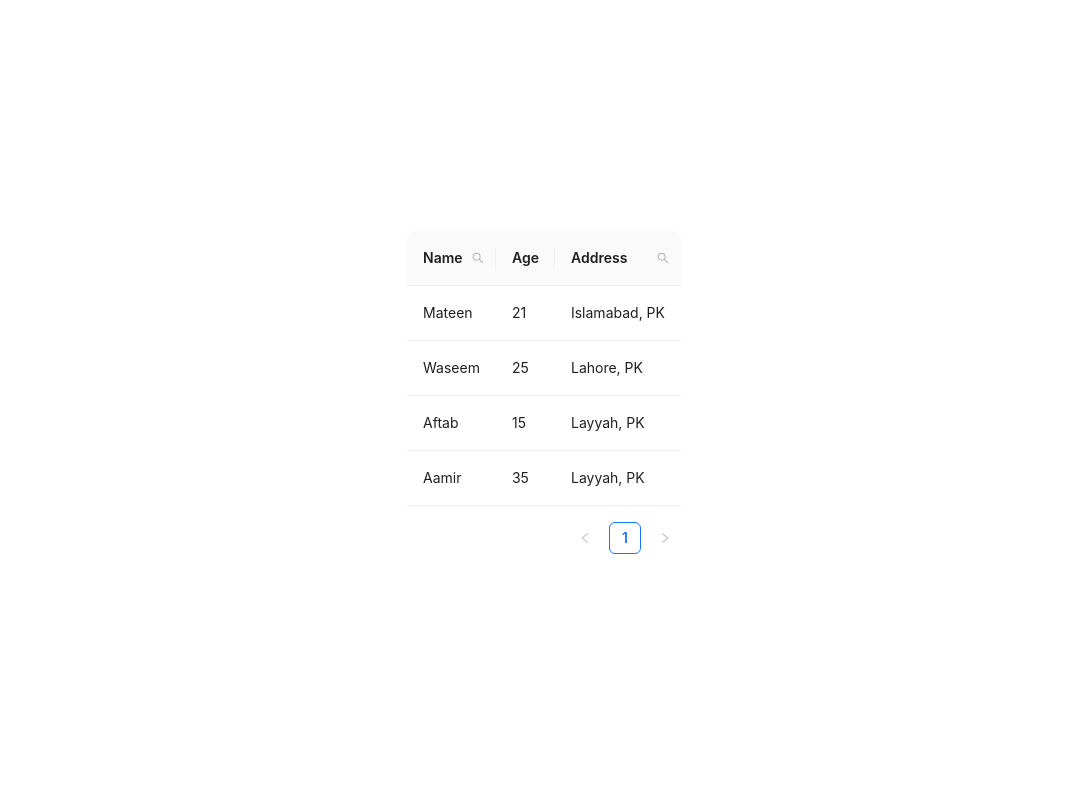
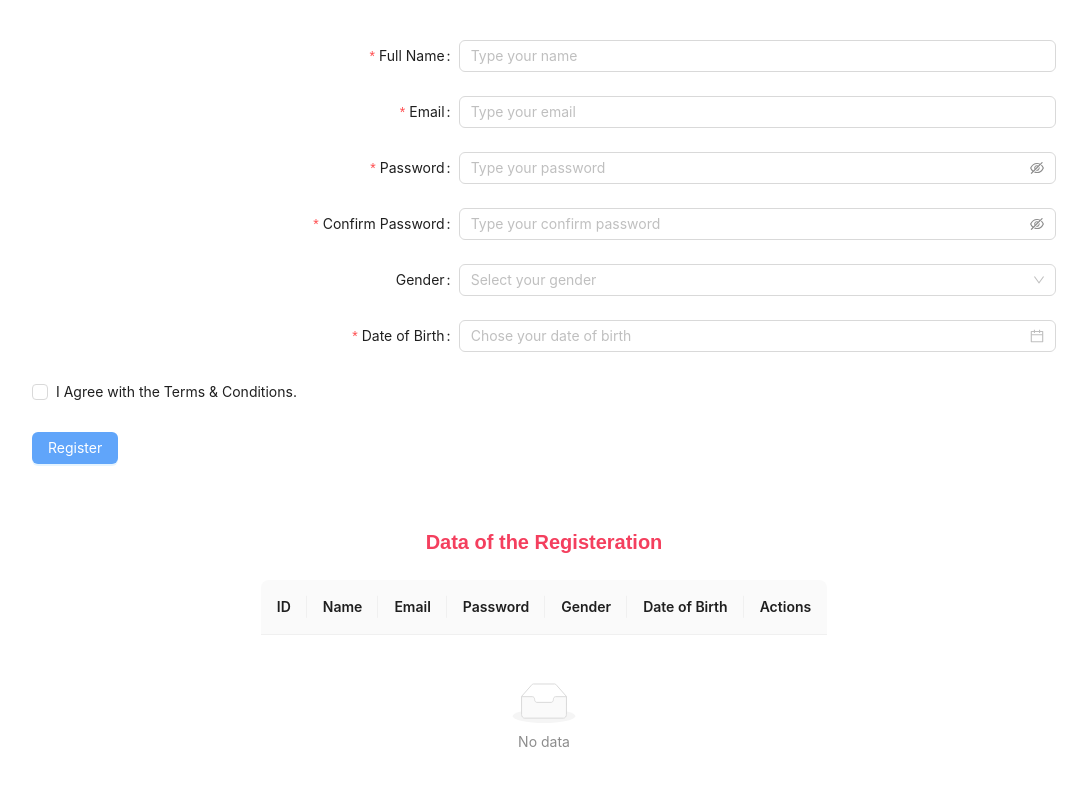
Before and after one commit to mateenNawaz86/Ant-Design-Practice, a React (Create React App) app: page / in a window 1280 px wide. Shown: the top 786 px of the page, without its empty margins (96-1183 px from the left). Built offline with nearby package versions, Linux system fonts and the light colour scheme.

Commit message:
Form Validation

```diff
--- a/src/App.js
+++ b/src/App.js
@@ -1,5 +1,6 @@
 import React from "react";
-import SearchBox from "./components/SearchBox";
+// import SearchBox from "./components/SearchBox";
+import FormValidation from "./components/FormValidation";
 // import Pagination from "./components/Pagination";
 // import SelectionTable from "./components/SelectionTable";
 // import CustomTheme from "./components/CustomTheme";
@@ -94,7 +95,7 @@ const App = () => {
         </Button>
       </div> */}
 
-      <div className="flex justify-center items-center flex-col h-screen">
+      <div className="flex justify-center items-center flex-col h-full my-10">
         {/* <RegisteredForm /> */}
         {/* <TableComp /> */}
         {/* <ExpForm /> */}
@@ -103,7 +104,8 @@ const App = () => {
         {/* <SelectionTable /> */}
         {/* <CustomTheme /> */}
         {/* <CRUD /> */}
-        <SearchBox />
+        {/* <SearchBox /> */}
+        <FormValidation />
       </div>
     </>
   );
--- /dev/null
+++ b/src/components/FormValidation.jsx
@@ -0,0 +1,362 @@
+import React, { useState } from "react";
+import moment from "moment";
+
+import {
+  Button,
+  Checkbox,
+  DatePicker,
+  Form,
+  Input,
+  Select,
+  Table,
+  Modal,
+  message,
+} from "antd";
+import { EditOutlined, DeleteOutlined } from "@ant-design/icons";
+
+const FormValidation = () => {
+  const [selectedDate, setSelectedDate] = useState(null);
+  const [editRecord, setEditRecord] = useState(null);
+  const [data, setData] = useState([]);
+
+  const [input, setInput] = useState({
+    name: "",
+    password: "",
+    confPsw: "",
+    gender: "",
+    dateOfBirth: "",
+  });
+
+  // Regix for the password
+  const passwordRegex = /^(?=.*[A-Z])(?=.*[a-z])(?=.*\d)(?=.*\W).{6,}$/;
+
+  //   Columns for the Table
+  const columns = [
+    {
+      key: "0",
+      title: "ID",
+      dataIndex: "id",
+    },
+    {
+      key: "1",
+      title: "Name",
+      dataIndex: "name",
+    },
+    {
+      key: "2",
+      title: "Email",
+      dataIndex: "email",
+    },
+    {
+      key: "3",
+      title: "Password",
+      dataIndex: "password",
+    },
+    {
+      key: "4",
+      title: "Gender",
+      dataIndex: "gender",
+    },
+    {
+      key: "5",
+      title: "Date of Birth",
+      dataIndex: "dateOfBirth",
+    },
+    {
+      key: "6",
+      title: "Actions",
+      render: (record) => {
+        return (
+          <>
+            <EditOutlined
+              style={{
+                color: "blue",
+                marginRight: "10px",
+                cursor: "pointer",
+                fontSize: "18px",
+              }}
+              onClick={() => onEditHandler(record)}
+            />
+            <DeleteOutlined
+              onClick={() => onDeleteHandler(record)}
+              style={{
+                color: "red",
+                cursor: "pointer",
+                fontSize: "18px",
+              }}
+            />
+          </>
+        );
+      },
+    },
+  ];
+  const changeInpHandler = (name, value) => {
+    setInput({
+      ...input,
+      [name]: value,
+    });
+  };
+
+  // Function for handling the delete functionality
+  const onDeleteHandler = (item) => {
+    Modal.confirm({
+      title: "Are you sure, you want to delete this student record?",
+      okText: "Yes",
+      okType: "danger",
+      onOk: () => {
+        setData((prev) => {
+          return prev.filter((student) => student.id !== item.id);
+        });
+      },
+    });
+  };
+
+  // Function for handling the edit functionality
+  const onEditHandler = (item) => {
+    // Set the record data to the state variable for editing
+    setEditRecord(item);
+    // Pre-fill the form fields with the record data
+    setInput({
+      name: item.name,
+      email: item.email,
+      password: item.password,
+      gender: item.gender,
+      dateOfBirth: item.dateOfBirth,
+    });
+  };
+
+  const formattedDate = selectedDate ? selectedDate.format("YYYY-MM-DD") : "";
+
+  const handleDatePickerChange = (date) => {
+    setSelectedDate(date);
+  };
+
+  // Function for Handling the submit functionality
+  const handleSubmit = () => {
+    if (editRecord) {
+      // If there's an editRecord, update the existing record
+      setData((prevData) =>
+        prevData.map((item) =>
+          item.id === editRecord.id
+            ? { ...item, ...input, dateOfBirth: formattedDate }
+            : item
+        )
+      );
+      message.success("Update Data successfully!");
+      setEditRecord(null); // Reset the editRecord after updating
+    } else {
+      // If there's no editRecord, add a new record
+      const randomNumber = parseInt(Math.random() * 1000);
+      const id = randomNumber;
+      const newRecord = { ...input, id, key: id, dateOfBirth: formattedDate };
+      setData([...data, newRecord]);
+      message.success("Register successfully!");
+    }
+
+    setInput({
+      name: "",
+      password: "",
+      confPsw: "",
+      gender: "",
+      dateOfBirth: "",
+    });
+    setSelectedDate(null); // Reset the selectedDate after submission
+  };
+
+  return (
+    <>
+      <Form
+        onFinish={handleSubmit}
+        labelCol={{ span: 10 }}
+        wrapperCol={{ span: 14 }}
+        className="w-4/5 mx-auto"
+      >
+        <Form.Item
+          label="Full Name"
+          name="name"
+          rules={[
+            {
+              required: true,
+              message: "Please enter your name",
+            },
+            { whitespace: true },
+            { min: 3, message: "Full name must be atleast 3 characters." },
+          ]}
+          hasFeedback
+        >
+          <Input
+            type="text"
+            name="name"
+            id="name"
+            placeholder="Type your name"
+            value={input.name}
+            onChange={(e) => changeInpHandler(e.target.name, e.target.value)}
+          />
+        </Form.Item>
+        <Form.Item
+          label="Email"
+          name="email"
+          rules={[
+            {
+              required: true,
+              message: "Please enter your email",
+            },
+            { type: "email", message: "Please enter a valid email!" },
+          ]}
+          hasFeedback
+        >
+          <Input
+            type="text"
+            name="email"
+            id="email"
+            placeholder="Type your email"
+            value={input.email}
+            onChange={(e) => changeInpHandler(e.target.name, e.target.value)}
+          />
+        </Form.Item>
+        <Form.Item
+          label="Password"
+          name="password"
+          rules={[
+            {
+              required: true,
+              message: "Please enter your password",
+            },
+            { min: 6 },
+
+            // Method for defining the regex for password
+            {
+              validator: (_, value) => {
+                if (value && passwordRegex.test(value)) {
+                  return Promise.resolve();
+                } else {
+                  return Promise.reject(
+                    "Password must be six characters including one uppercase letter, one special character, and alphanumeric characters"
+                  );
+                }
+              },
+            },
+          ]}
+          hasFeedback
+        >
+          <Input.Password
+            type="password"
+            name="password"
+            id="password"
+            placeholder="Type your password"
+            value={input.password}
+            onChange={(e) => changeInpHandler(e.target.name, e.target.value)}
+          />
+        </Form.Item>
+        <Form.Item
+          label="Confirm Password"
+          name="confPsw"
+          dependencies={["password"]}
+          rules={[
+            {
+              required: true,
+              message: "Please enter your confirm password",
+            },
+            { min: 6 },
+            // Method for getting the input value and matching with the psw
+            ({ getFieldValue }) => ({
+              validator(_, value) {
+                if (!value || getFieldValue("password") === value) {
+                  return Promise.resolve();
+                }
+                return Promise.reject("The confirm password doesn't matched!");
+              },
+            }),
+          ]}
+          hasFeedback
+        >
+          <Input.Password
+            type="password"
+            name="confPsw"
+            id="confPsw"
+            placeholder="Type your confirm password"
+            value={input.confPsw}
+            onChange={(e) => changeInpHandler(e.target.name, e.target.value)}
+          />
+        </Form.Item>
+        <Form.Item label="Gender" name="gender" requiredMark="Optional">
+          <Select
+            type="text"
+            name="gender"
+            id="gender"
+            placeholder="Select your gender"
+            value={input.gender}
+            onChange={(value) => changeInpHandler("gender", value)}
+          >
+            <Select.Option value="Male">Male</Select.Option>
+            <Select.Option value="Female">Female</Select.Option>
+          </Select>
+        </Form.Item>
+
+        <Form.Item
+          label="Date of Birth"
+          name="dateOfBrith"
+          rules={[
+            {
+              required: true,
+              message: "Please provide your date of birth",
+            },
+          ]}
+          hasFeedback
+        >
+          <DatePicker
+            id="dateOfBrith"
+            name="dateOfBrith"
+            picker="date"
+            placeholder="Chose your date of birth"
+            className="w-full"
+            value={selectedDate ? moment(selectedDate, "YYYY-MM-DD") : null}
+            onChange={handleDatePickerChange} // Use onChange to get the selected date object
+          />
+        </Form.Item>
+
+        <Form.Item
+          name="agreement"
+          wrapperCol={{ span: 24 }}
+          valuePropName="checked"
+          rules={[
+            {
+              validator: (_, value) => {
+                if (value) {
+                  return Promise.resolve();
+                } else {
+                  return Promise.reject(
+                    "To be proceed, you need to agree with our Terms & conditions."
+                  );
+                }
+              },
+            },
+          ]}
+        >
+          <Checkbox>
+            I Agree with the <a href="#">Terms & Conditions</a>.
+          </Checkbox>
+        </Form.Item>
+
+        <Form.Item wrapperCol={{ span: 24 }}>
+          <Button
+            type="primary"
+            className="bg-blue-400 w-full sm:w-fit"
+            htmlType="submit"
+          >
+            {editRecord ? "Update" : "Register"}
+          </Button>
+        </Form.Item>
+      </Form>
+
+      <div className="my-10">
+        <h2 className="text-xl font-semibold text-rose-500 text-center mb-6">
+          Data of the Registeration
+        </h2>
+        <Table columns={columns} dataSource={data} />
+      </div>
+    </>
+  );
+};
+
+export default FormValidation;
```
